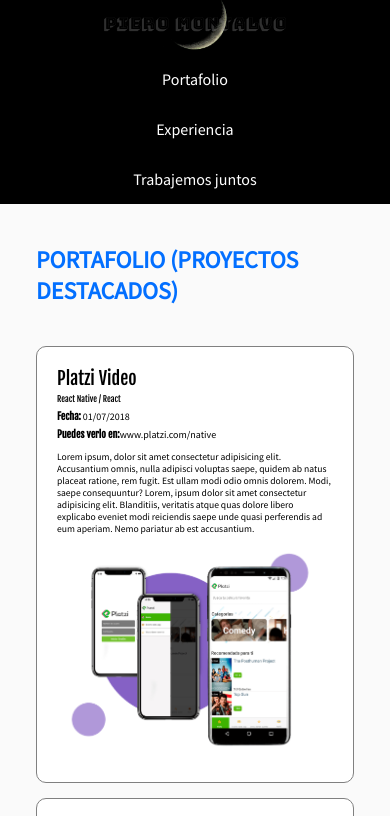
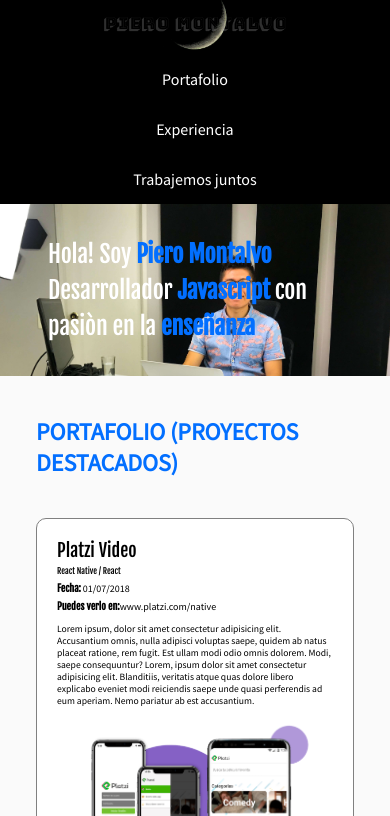
Before and after one commit to piero9922/Pagina-web, a plain HTML site: page index.html in a window 390 px wide. Shown: the top 816 px of the page. Drawn offline with Linux system fonts and the light colour scheme.

Commit message:
Retocando Responsive Design

```diff
--- a/index.html
+++ b/index.html
@@ -40,7 +40,7 @@
       </nav>
     </div>
   </header>
- <!-- <section class="hero">
+ <section class="hero">
     <div class="container">
       <h1>
         Hola! Soy <strong>Piero Montalvo </strong><br> Desarrollador <strong>Javascript</strong> con <br> pasiòn en la
@@ -48,7 +48,7 @@
       </h1>
       <img class="hero-image" src="images/hero.jpg" width="500" height="300" alt="imagen principal del sitio"/>
     </div>
-  </section> -->
+  </section>
   <section id="Portafolio" class="portfolio">
     <div class="container">
       <h2>Portafolio (Proyectos Destacados)</h2>
@@ -90,6 +90,9 @@
       </article>
     </div>
   </section>
+  <video src="">
+    <source src=""/>
+  </video>
   <div class="container">
     <h2 class="event-list-title">Mas sobre mi Experiencia</h2>
   </div>
--- a/styles/main.css
+++ b/styles/main.css
@@ -314,6 +314,25 @@ text-align: left;
     .container{
         padding: 0 1em;
     }
+    .hero{
+        position: relative;
+        height: auto;
+        overflow: hidden;
+        padding: 2em;
+    }
+        h1{
+        font-size: 2em;
+        z-index: 2;
+    }
+    .hero-image{
+        position: absolute;
+        z-index: 1;
+        left: 0;
+        right: 0;
+        top: 0;
+        bottom: 0;
+        width: 100%;
+    }
 }
 
 @media screen and (max-width:767px){
@@ -372,6 +391,9 @@ text-align: left;
     }
 
 @media screen and (max-width:480px){
+    h1{
+        font-size: 1.5em;
+    }
     .project-details{
         font-size: 12px;
     }
@@ -400,5 +422,11 @@ text-align: left;
 }
 
 @media screen and (max-width:320px){
-
+    h1{
+        font-size: 1.2em;
+        /* background: rgba(0,0,0,.5); */
+    }
+    .hero{
+        padding: 2em 1em;
+    }
 }
```
